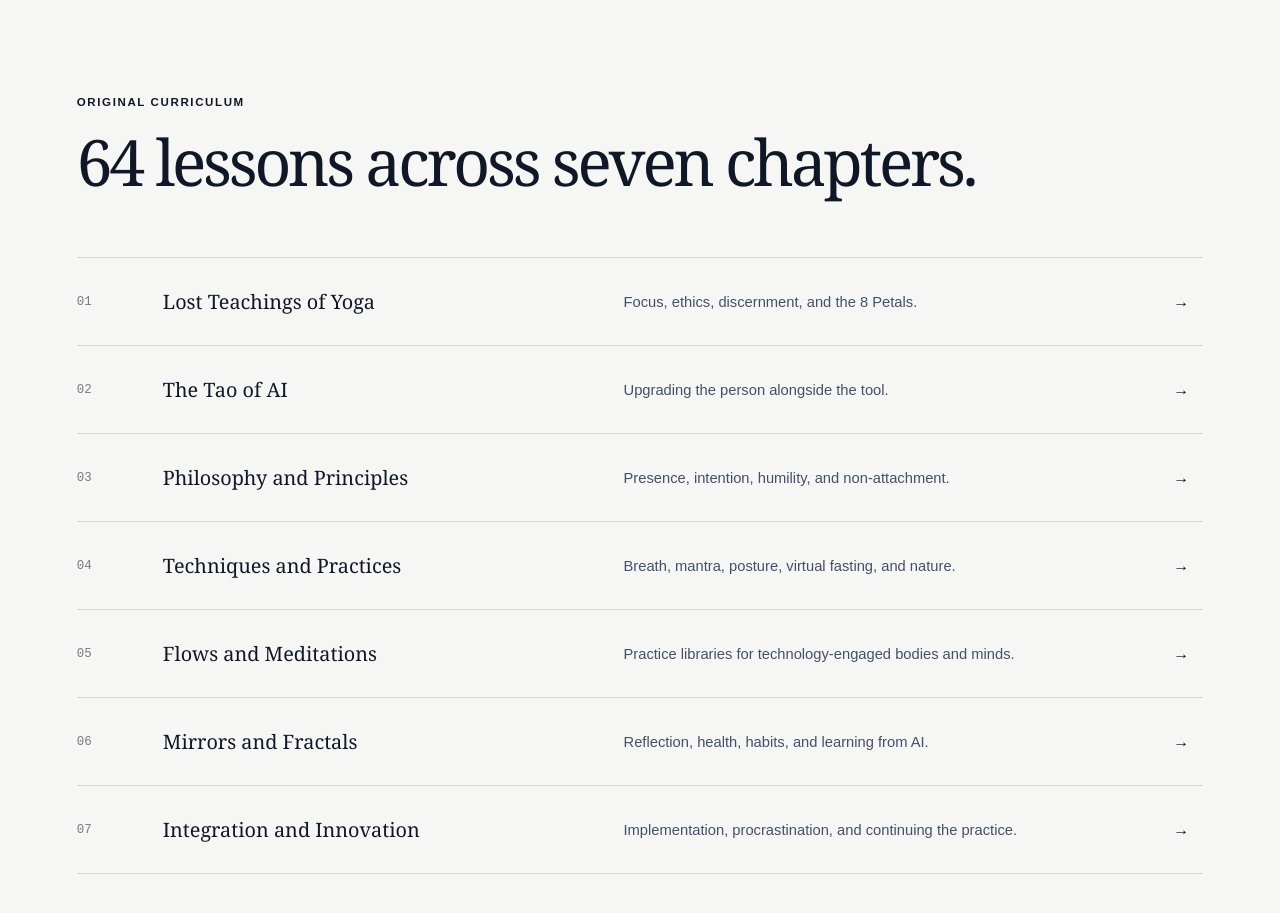
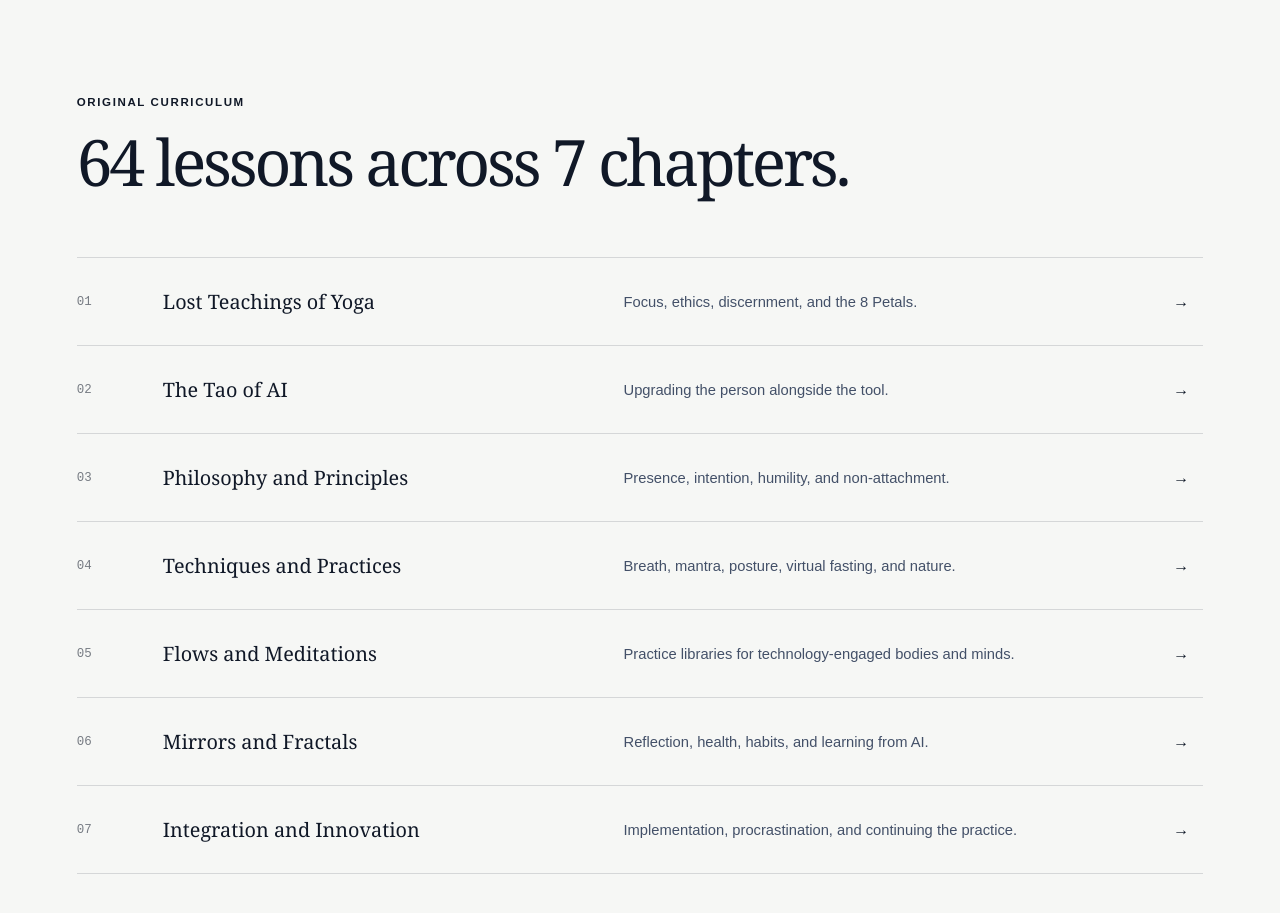
Before and after one commit to aianthems/ai-yoga-masters, a Next.js app: page / in a window 1280 px wide. Shown: the part 820-1733 px from the top of the page. Built offline with nearby package versions, Linux system fonts and the light colour scheme.

Commit message:
Use numeral 7 in homepage curriculum heading

```diff
--- a/app/page.tsx
+++ b/app/page.tsx
@@ -71,7 +71,7 @@ export default function Home() {
         <section className="curriculum shell" id="curriculum">
           <div className="section-heading">
             <p className="section-kicker">Original curriculum</p>
-            <h2>64 lessons across seven chapters.</h2>
+            <h2>64 lessons across 7 chapters.</h2>
           </div>
 
           <div className="chapter-list">
```
